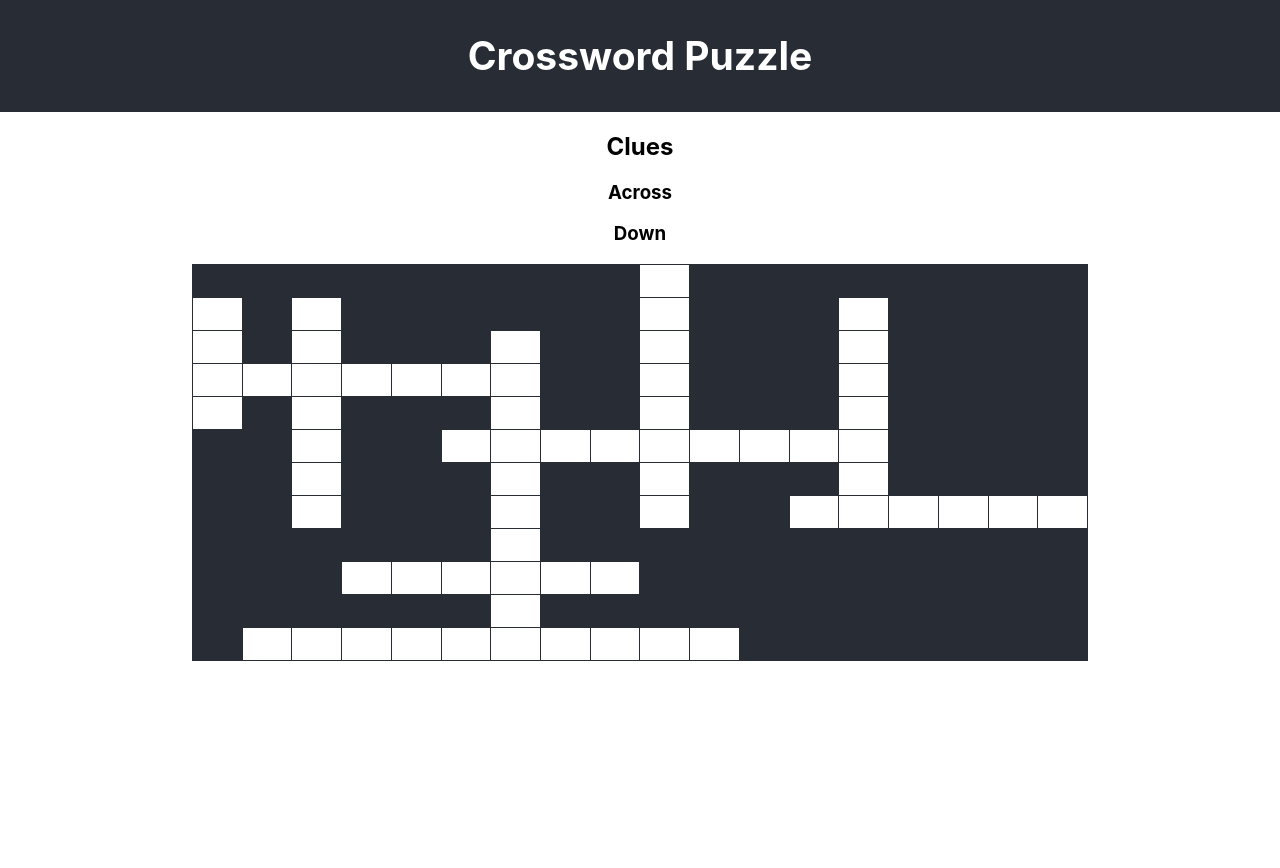
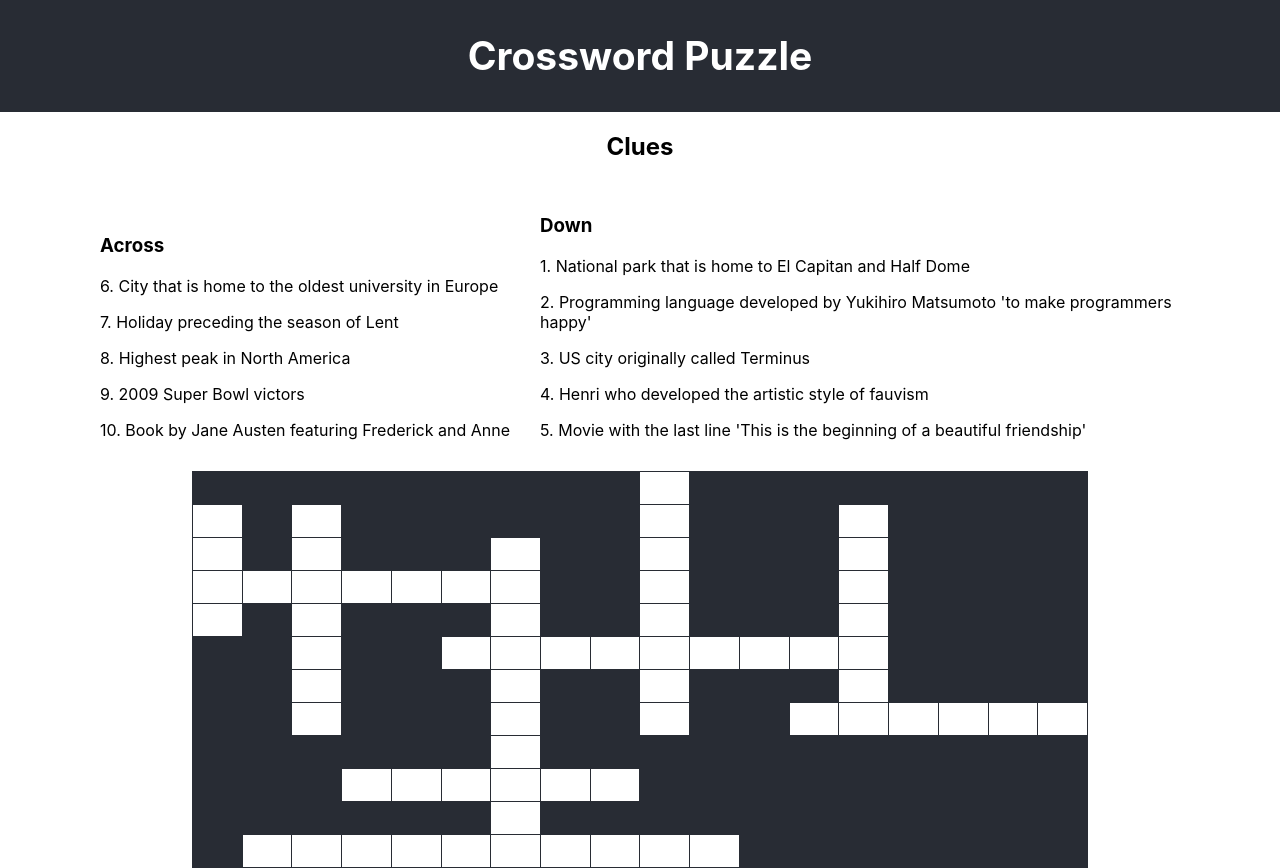
Before and after one commit to egreen724/crossword-project, a React (Create React App) app: page / in a window 1280 px wide. Before the commit the page ends 800 px from the top, so only its background shows below. Built offline with nearby package versions, Linux system fonts and the light colour scheme.

Commit message:
clue styling

```diff
--- a/src/App.css
+++ b/src/App.css
@@ -29,3 +29,10 @@ td {
 .empty {
   background-color: #282c34;
 }
+
+.clues {
+  display: inline-block;
+  text-align: left;
+  max-width: 50%;
+  padding: 15px;
+}
--- a/src/components/clues.js
+++ b/src/components/clues.js
@@ -4,26 +4,28 @@ export default class Clues extends Component {
 
   state = {
     across: ["6. City that is home to the oldest university in Europe", "7. Holiday preceding the season of Lent", "8. Highest peak in North America", "9. 2009 Super Bowl victors", "10. Book by Jane Austen featuring Frederick and Anne"],
-    down: ["1. National park that is home to El Capitan and Half Dome", "2. Programming language developed by Yukihiro Matsumoto 'to make programmers happy'", "3. US city originally called Terminus", "Henri who developed the artistic style of fauvism", "5. Movie with the last line 'This is the beginning of a beautiful friendship'"]
+    down: ["1. National park that is home to El Capitan and Half Dome", "2. Programming language developed by Yukihiro Matsumoto 'to make programmers happy'", "3. US city originally called Terminus", "4. Henri who developed the artistic style of fauvism", "5. Movie with the last line 'This is the beginning of a beautiful friendship'"]
   }
 
   renderClues = () => {
 
-    return <div>
-      <div className="across">
+    let clues =  <div>
+      <div className="clues">
         <h3>Across </h3>
-        {this.state.across.forEach(clue => {
-          return <p> {clue} </p>
+        {this.state.across.map(clue => {
+           return <p> {clue} </p>
         })}
       </div>
 
-      <div className="down">
+      <div className="clues">
         <h3>Down </h3>
-        {this.state.down.forEach(clue => {
-          return <p> {clue} </p>
+        {this.state.down.map(clue => {
+           return <p> {clue} </p>
         })}
       </div>
     </div>
+
+    return clues
   }
 
   render() {
```
